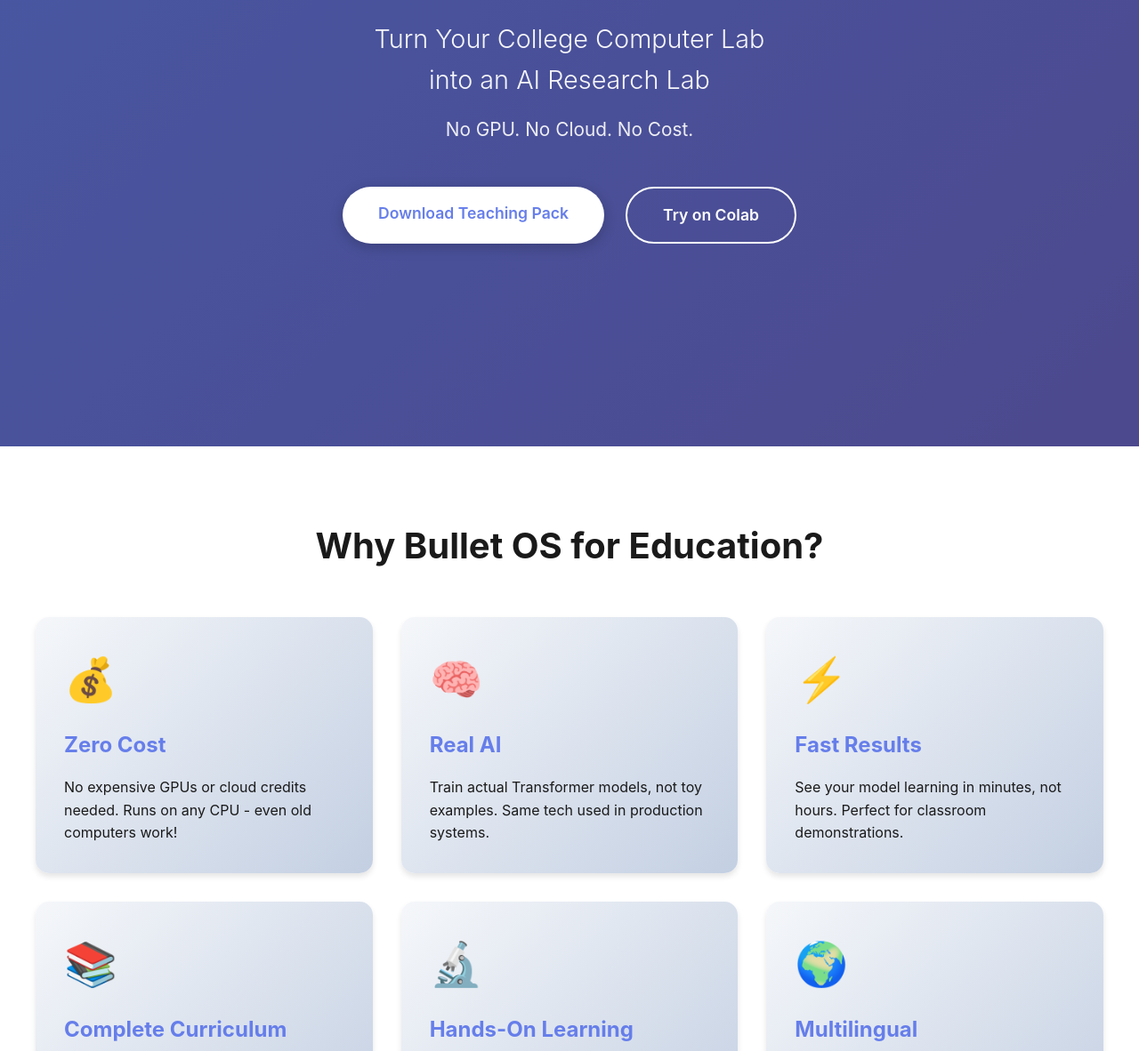
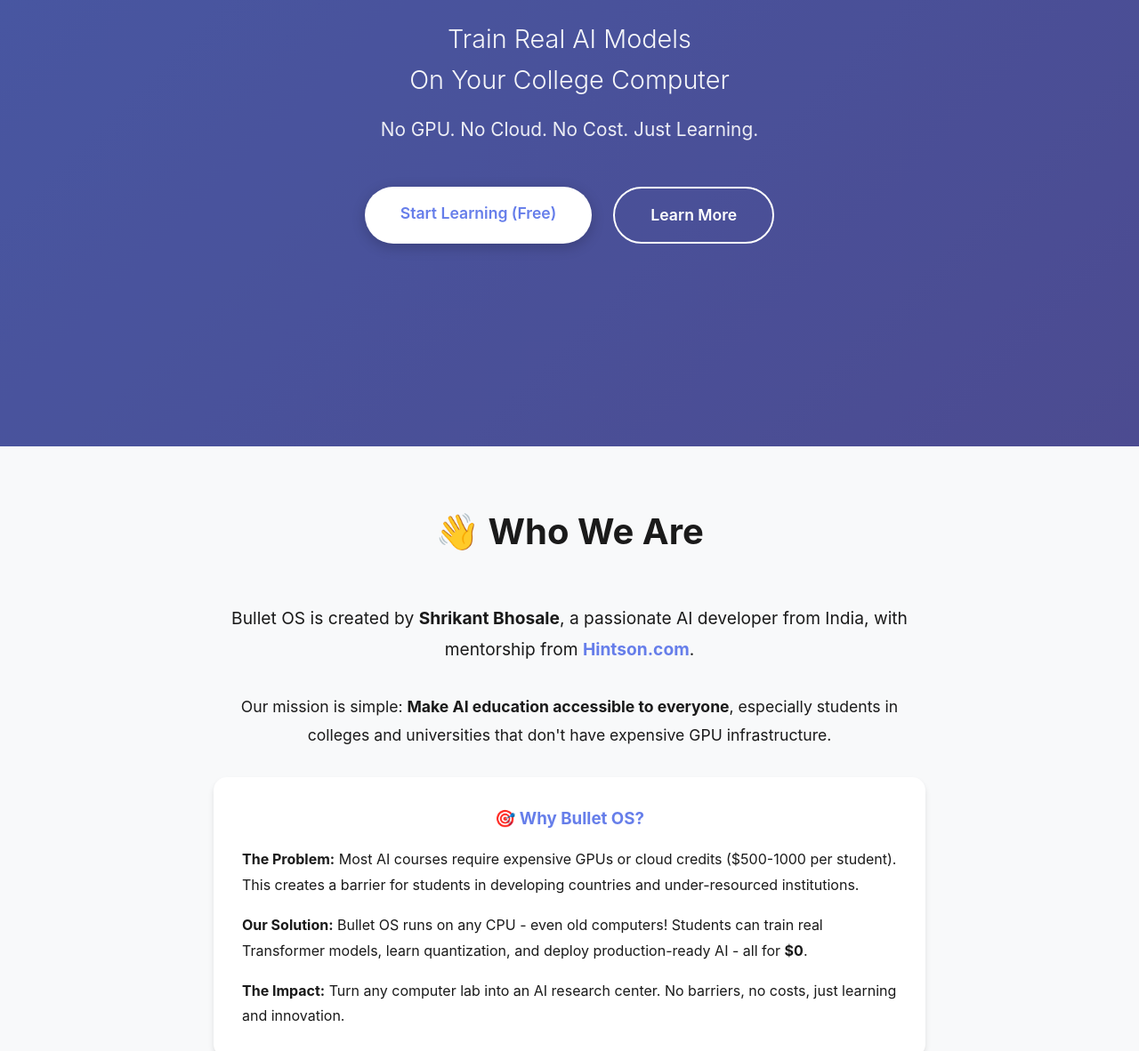
Before and after one commit to iShrikantBhosale/bullet-core, a plain HTML site: page docs/education.html in a window 1280 px wide. Shown: the part 298-1480 px from the top of the page at 89% size. Drawn offline with Linux system fonts and the light colour scheme.

Commit message:
✨ Update education page with About section
- Added 'Who We Are' section with credits
- Creator: Shrikant Bhosale
- Mentor: Hintson.com
- Explained why Bullet OS exists
- Made hero section more student-friendly
- Updated footer with proper attribution

```diff
--- a/docs/education.html
+++ b/docs/education.html
@@ -214,12 +214,50 @@
     <section class="hero">
         <div class="hero-content">
             <h1>🎓 Bullet OS Education</h1>
-            <p class="tagline">Turn Your College Computer Lab<br>into an AI Research Lab</p>
-            <p class="subtitle">No GPU. No Cloud. No Cost.</p>
+            <p class="tagline">Train Real AI Models<br>On Your College Computer</p>
+            <p class="subtitle">No GPU. No Cloud. No Cost. Just Learning.</p>
             <div class="cta-buttons">
-                <a href="#download" class="btn btn-primary">Download Teaching Pack</a>
                 <a href="https://colab.research.google.com/github/iShrikantBhosale/bullet-core/blob/master/Bullet_OS_Education.ipynb"
-                    class="btn btn-secondary">Try on Colab</a>
+                    class="btn btn-primary">Start Learning (Free)</a>
+                <a href="#about" class="btn btn-secondary">Learn More</a>
+            </div>
+        </div>
+    </section>
+
+    <section class="features" style="background: #f8f9fa; padding: 4rem 2rem;">
+        <div class="container">
+            <h2 class="section-title">👋 Who We Are</h2>
+            <div style="max-width: 800px; margin: 0 auto; text-align: center;">
+                <p style="font-size: 1.2rem; line-height: 1.8; margin-bottom: 2rem;">
+                    Bullet OS is created by <strong>Shrikant Bhosale</strong>, a passionate AI developer from India,
+                    with mentorship from <strong><a href="https://hintson.com"
+                            style="color: #667eea; text-decoration: none;">Hintson.com</a></strong>.
+                </p>
+                <p style="font-size: 1.1rem; line-height: 1.8; margin-bottom: 2rem;">
+                    Our mission is simple: <strong>Make AI education accessible to everyone</strong>, especially
+                    students
+                    in colleges and universities that don't have expensive GPU infrastructure.
+                </p>
+                <div
+                    style="background: white; padding: 2rem; border-radius: 15px; margin-top: 2rem; box-shadow: 0 4px 6px rgba(0,0,0,0.1);">
+                    <h3 style="color: #667eea; margin-bottom: 1rem;">🎯 Why Bullet OS?</h3>
+                    <p style="text-align: left; line-height: 1.8;">
+                        <strong>The Problem:</strong> Most AI courses require expensive GPUs or cloud credits ($500-1000
+                        per student).
+                        This creates a barrier for students in developing countries and under-resourced institutions.
+                    </p>
+                    <p style="text-align: left; line-height: 1.8; margin-top: 1rem;">
+                        <strong>Our Solution:</strong> Bullet OS runs on any CPU - even old computers! Students can
+                        train
+                        real Transformer models, learn quantization, and deploy production-ready AI - all for
+                        <strong>$0</strong>.
+                    </p>
+                    <p style="text-align: left; line-height: 1.8; margin-top: 1rem;">
+                        <strong>The Impact:</strong> Turn any computer lab into an AI research center. No barriers, no
+                        costs,
+                        just learning and innovation.
+                    </p>
+                </div>
             </div>
         </div>
     </section>
@@ -347,11 +385,17 @@
 
     <footer>
         <div class="container">
+            <p style="font-size: 1.1rem; margin-bottom: 1rem;">
+                <strong>Created by Shrikant Bhosale</strong> |
+                Mentored by <a href="https://hintson.com" style="color: #667eea;">Hintson.com</a>
+            </p>
             <p>🇮🇳 Made in India | Democratizing AI Education</p>
             <p style="margin-top: 1rem;">© 2025 Bullet OS. MIT License.</p>
             <p style="margin-top: 0.5rem;">
                 <a href="https://github.com/iShrikantBhosale/bullet-core" style="color: #667eea;">GitHub</a> |
-                <a href="https://github.com/iShrikantBhosale/bullet-core/issues" style="color: #667eea;">Support</a>
+                <a href="https://github.com/iShrikantBhosale/bullet-core/issues" style="color: #667eea;">Support</a> |
+                <a href="https://github.com/iShrikantBhosale/bullet-core/discussions"
+                    style="color: #667eea;">Community</a>
             </p>
         </div>
     </footer>
```
